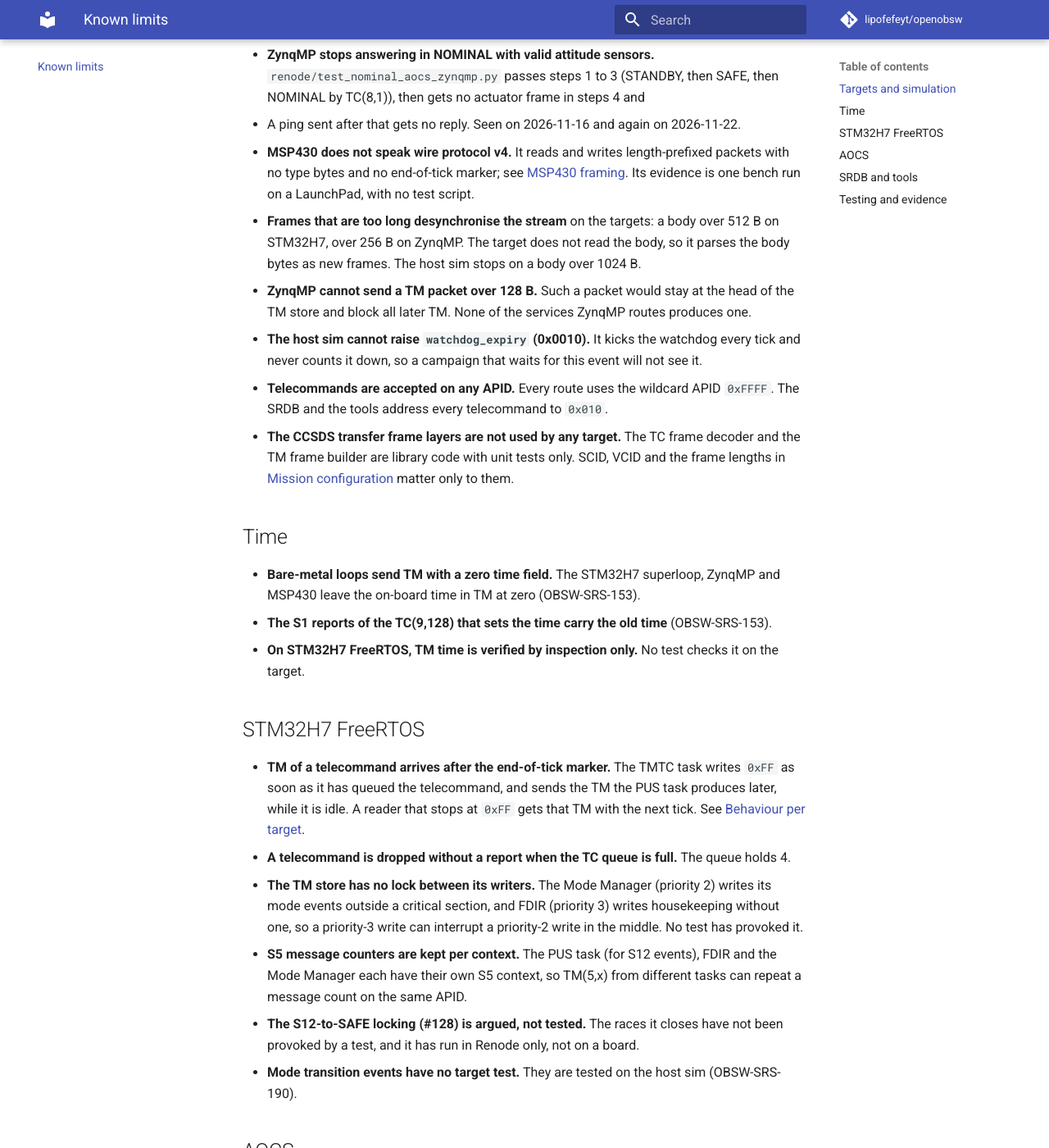
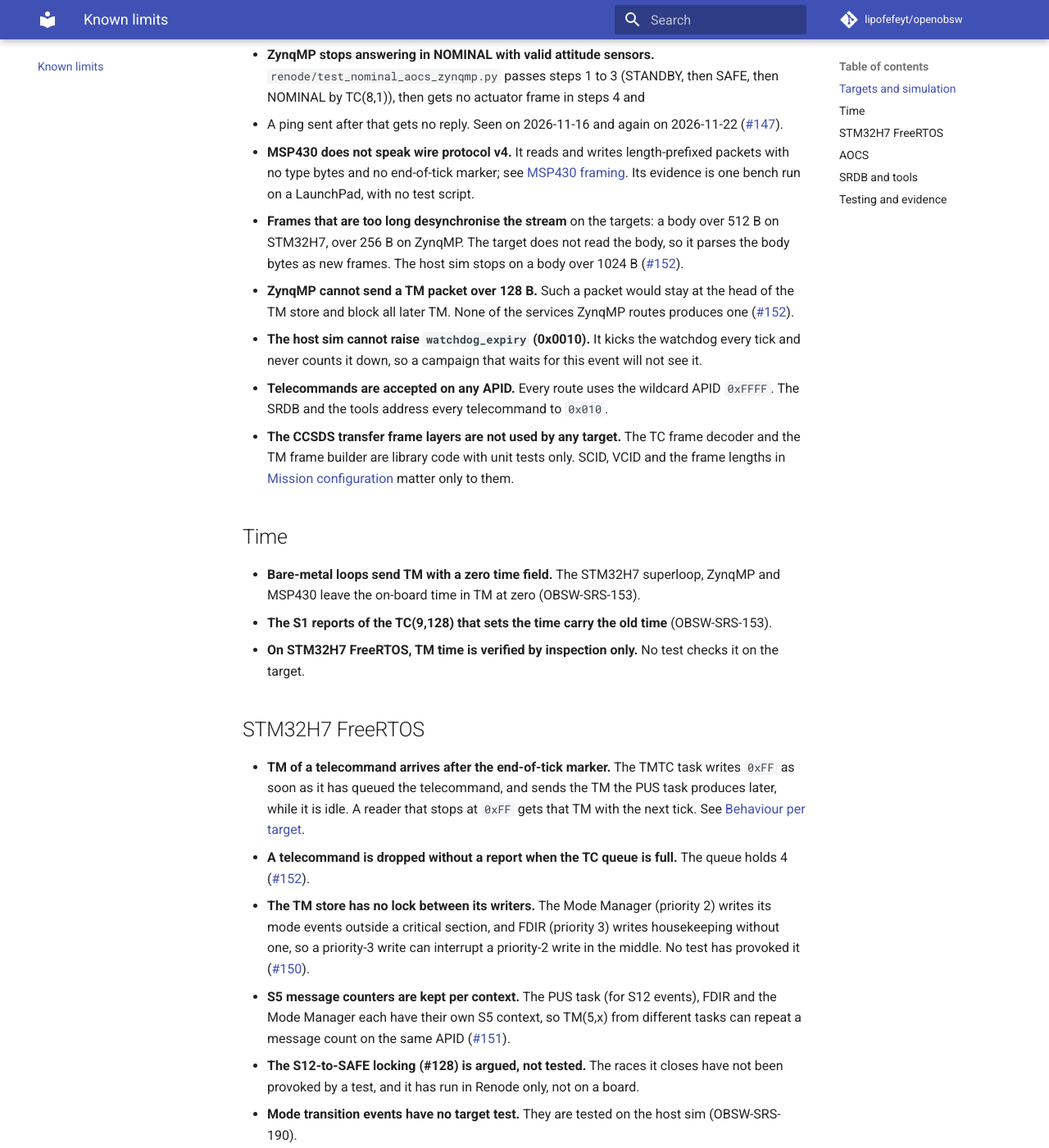
Before and after one commit to lipofefeyt/openobsw, an MkDocs documentation site: the page built from docs/known-limits.md, in a window 1280 px wide and 1400 px high, scrolled down 629 px. Shown: the whole window at 82% size. Built offline with MkDocs 1.6.1 and Material for MkDocs 9.7.7, drawn with Linux system fonts in a browser that asks for light colours; comment, search, counter and statistics services are not loaded; some of the changed text lies outside the part shown.

Commit message:
docs(known-limits): link the issues opened for the new limits (#147 to #153)
Refs #138

```diff
--- a/docs/known-limits.md
+++ b/docs/known-limits.md
@@ -23,7 +23,7 @@ target has run on flight hardware.
   `renode/test_nominal_aocs_zynqmp.py` passes steps 1 to 3 (STANDBY, then
   SAFE, then NOMINAL by TC(8,1)), then gets no actuator frame in steps 4 and
   5. A ping sent after that gets no reply. Seen on 2026-11-16 and again on
-  2026-11-22.
+  2026-11-22 ([#147](https://github.com/lipofefeyt/openobsw/issues/147)).
 - **MSP430 does not speak wire protocol v4.** It reads and writes
   length-prefixed packets with no type bytes and no end-of-tick marker; see
   [MSP430 framing](icd.md#msp430-framing). Its evidence is one bench run on a
@@ -31,10 +31,10 @@ target has run on flight hardware.
 - **Frames that are too long desynchronise the stream** on the targets:
   a body over 512 B on STM32H7, over 256 B on ZynqMP. The target does not read
   the body, so it parses the body bytes as new frames. The host sim stops on a
-  body over 1024 B.
+  body over 1024 B ([#152](https://github.com/lipofefeyt/openobsw/issues/152)).
 - **ZynqMP cannot send a TM packet over 128 B.** Such a packet would stay at
   the head of the TM store and block all later TM. None of the services
-  ZynqMP routes produces one.
+  ZynqMP routes produces one ([#152](https://github.com/lipofefeyt/openobsw/issues/152)).
 - **The host sim cannot raise `watchdog_expiry` (0x0010).** It kicks the
   watchdog every tick and never counts it down, so a campaign that waits for
   this event will not see it.
@@ -62,14 +62,16 @@ target has run on flight hardware.
   `0xFF` gets that TM with the next tick. See
   [Behaviour per target](icd.md#behaviour-per-target).
 - **A telecommand is dropped without a report when the TC queue is full.** The
-  queue holds 4.
+  queue holds 4 ([#152](https://github.com/lipofefeyt/openobsw/issues/152)).
 - **The TM store has no lock between its writers.** The Mode Manager
   (priority 2) writes its mode events outside a critical section, and FDIR
   (priority 3) writes housekeeping without one, so a priority-3 write can
-  interrupt a priority-2 write in the middle. No test has provoked it.
+  interrupt a priority-2 write in the middle. No test has provoked it
+  ([#150](https://github.com/lipofefeyt/openobsw/issues/150)).
 - **S5 message counters are kept per context.** The PUS task (for S12
   events), FDIR and the Mode Manager each have their own S5 context, so
-  TM(5,x) from different tasks can repeat a message count on the same APID.
+  TM(5,x) from different tasks can repeat a message count on the same APID
+  ([#151](https://github.com/lipofefeyt/openobsw/issues/151)).
 - **The S12-to-SAFE locking (#128) is argued, not tested.** The races it closes
   have not been provoked by a test, and it has run in Renode only, not on a
   board.
```
Also changed, not shown: other parts of docs/known-limits.md (+3 -3 lines).
